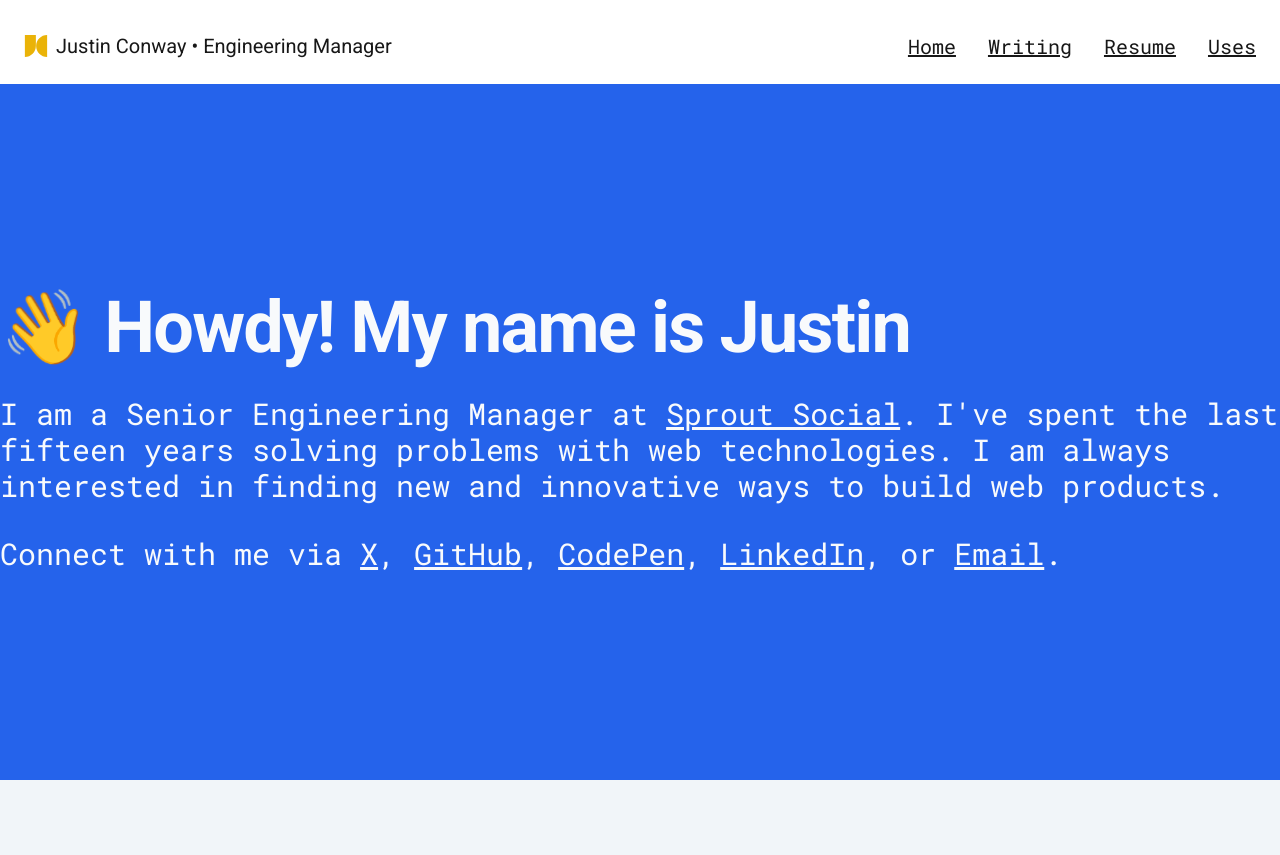
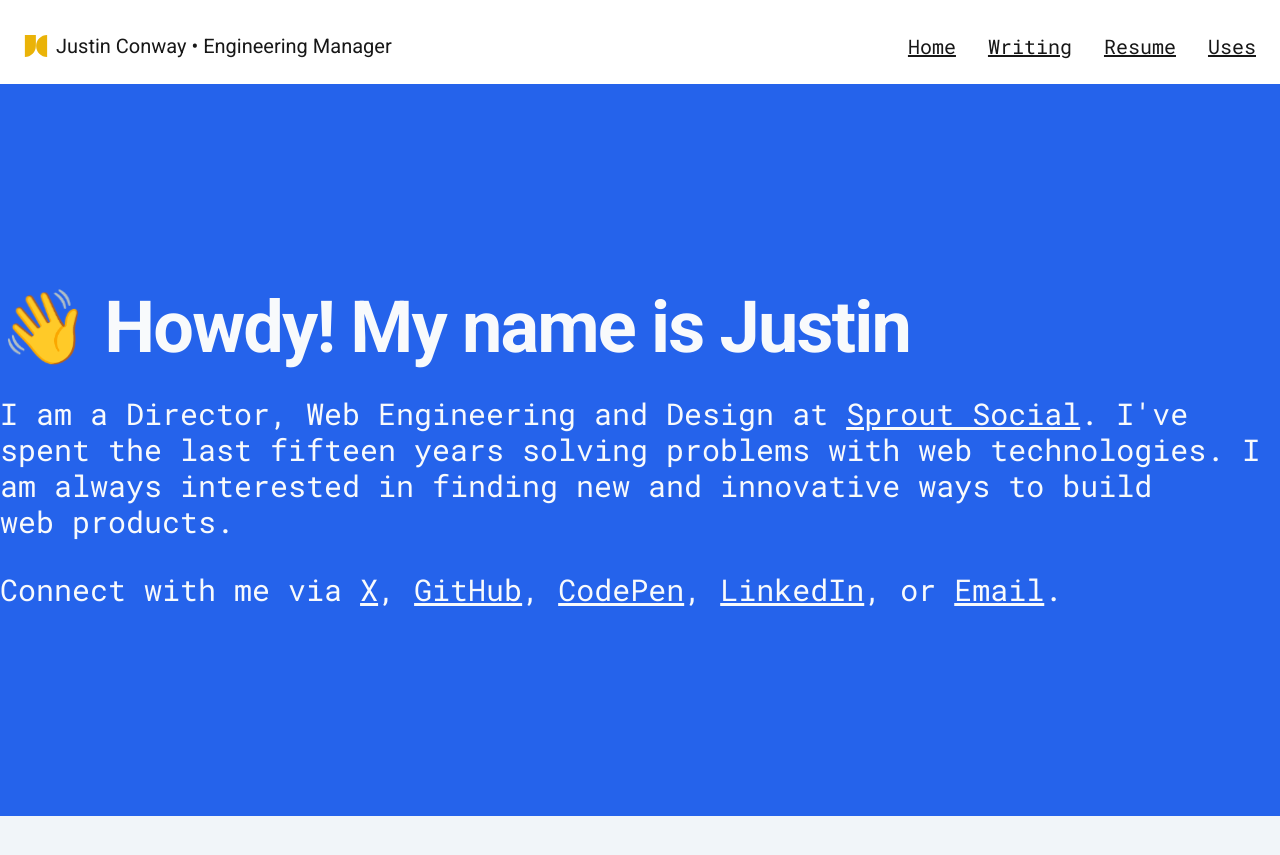
Before and after one commit to conwaydev/conwaydev.github.io, a Jekyll site: the page built from index.html, in a window 1280 px wide and 900 px high. Shown: the top 855 px of the window. Built offline with Jekyll 4.4.1, drawn with Linux system fonts in a browser that asks for light colours.

Commit message:
PROMOTION

```diff
--- a/index.html
+++ b/index.html
@@ -11,7 +11,7 @@ layout: default
         <span class="wave">👋</span> Howdy! My name is Justin
       </h1>
       <p class="text-xl lg:text-3xl mt-4 lg:mt-8">
-        I am a Senior Engineering Manager at
+        I am a Director, Web Engineering and Design at
         <a
           href="https://sproutsocial.com"
           class="underline"
```
